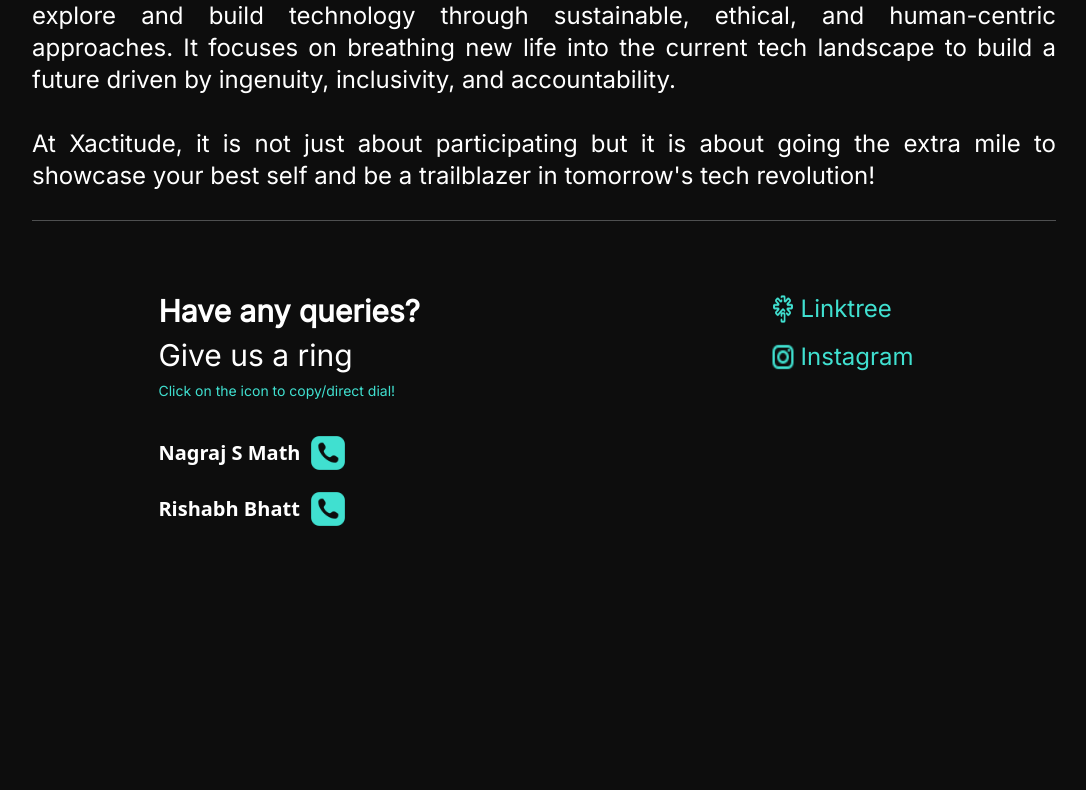
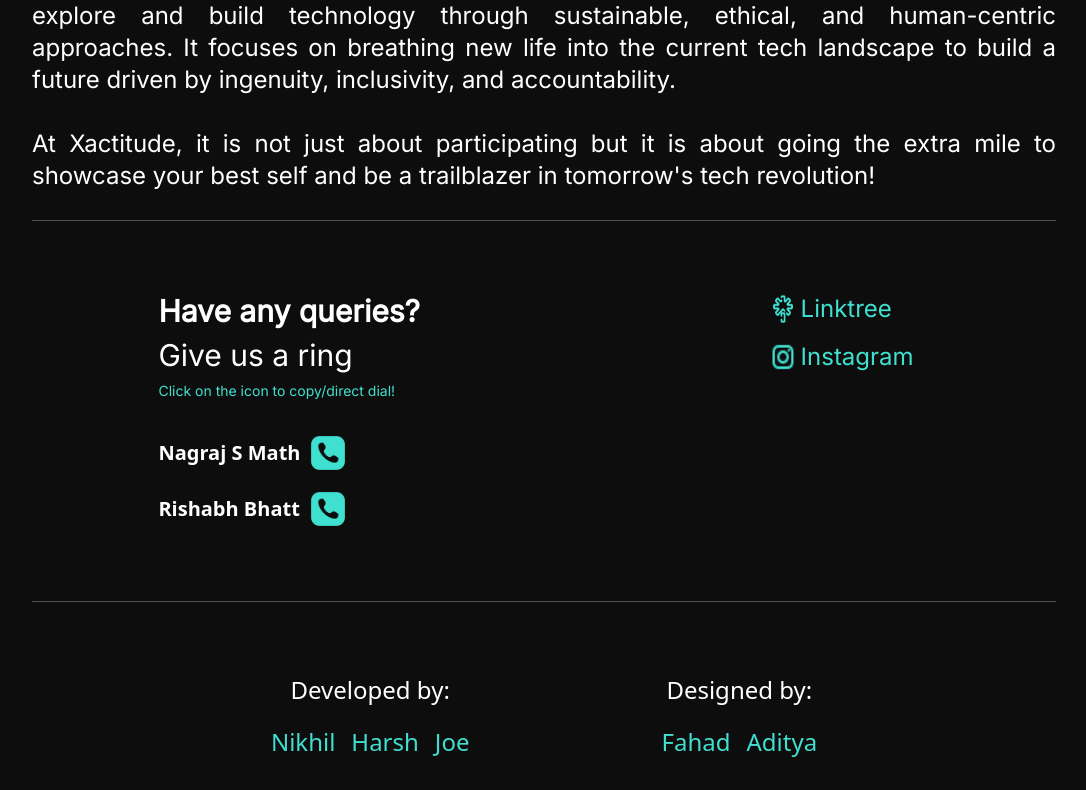
Before and after one commit to nikhilcodes0/xactitude2k25, a Next.js app: page /about in a window 1280 px wide. Shown: the part 2541-3331 px from the top of the page, without its empty margins (96-1182 px from the left). Before the commit the page ends 3142 px from the top, so only its background shows below. Built offline with nearby package versions, Linux system fonts and the light colour scheme.

Commit message:
fixed footer

```diff
--- a/app/components/Footer.tsx
+++ b/app/components/Footer.tsx
@@ -2,10 +2,9 @@
 
 import React from "react";
 import insta from "../assets/insta.png";
-import phone from "../assets/phone.png"
+import phone from "../assets/phone.png";
 import ltree from "../assets/linktree.png";
 import Image from "next/image";
-
 
 
 function copyPhoneNumber() {
@@ -22,11 +21,17 @@ function copyPhoneNumber() {
 
 const Footer = () => {
   return (
+    <div>
+
       <div className="flex justify-between my-16 md:max-w-[80%]  mx-auto lg:text-2xl text-white flex-col gap-10 px-6 md:flex-row ">
         <div className="">
-        <p className="font-black my-2 font-inter text-2xl md:text-3xl">Have any queries?</p>
+          <p className="font-black my-2 font-inter text-2xl md:text-3xl">
+            Have any queries?
+          </p>
           <p className="my-2 font-inter text-2xl md:text-3xl">Give us a ring</p>
-        <p className="my-2 font-inter text-sm text-[#40E0D0]">Click on the icon to copy/direct dial!</p>
+          <p className="my-2 font-inter text-sm text-[#40E0D0]">
+            Click on the icon to copy/direct dial!
+          </p>
           <div className="flex gap-2 items-center mt-6">
             <p className="text-sm font-bold  text-white cursor-pointer font-sans md:text-xl">
               Nagraj S Math
@@ -36,7 +41,7 @@ const Footer = () => {
               className="text-sm font-bold my-2 text-[#40E0D0] cursor-pointer font-sans"
               onClick={copyPhoneNumber}
             >
-            <Image src={phone} alt="" className="w-6 md:w-10"/>
+              <Image src={phone} alt="" className="w-6 md:w-10" />
             </a>
           </div>
           <div className="flex gap-2 items-center">
@@ -48,7 +53,7 @@ const Footer = () => {
               className="text-sm font-bold my-2 text-[#40E0D0] cursor-pointer font-sans"
               onClick={copyPhoneNumber}
             >
-            <Image src={phone} alt="" className="w-6 md:w-10"/>
+              <Image src={phone} alt="" className="w-6 md:w-10" />
             </a>
           </div>
         </div>
@@ -71,6 +76,57 @@ const Footer = () => {
             {" "}
             <Image src={insta} alt="" className="w-7" /> Instagram
           </a>
+        </div>
+      </div>
+      <hr className='border-neutral-600 w-full'/>
+      <div className="bg-transparent flex justify-center items-center font-sans gap-[10rem] w-full mt-10 py-8">
+        <div className="flex flex-col ">
+          <p className="text-center mb-5 md:text-xl xl:text-2xl">Developed by:</p>
+          <div className="flex gap-4 flex-wrap px-4">
+
+            <a
+              href="https://github.com/nikhilcodes0"
+              target="_blank"
+              className="inline text-[#40E0D0] md:text-lg xl:text-2xl"
+            >
+                Nikhil
+
+            </a>
+            <a
+              href="https://github.com/4all3n"
+              target="_blank"
+              className="inline text-[#40E0D0] md:text-lg xl:text-2xl"
+            >
+              Harsh
+            </a>
+            <a
+              href="https://github.com/R3tr0gh057"
+              target="_blank"
+              className="inline text-[#40E0D0] md:text-lg xl:text-2xl"
+            >
+              Joe
+            </a>
+          </div>
+        </div>
+        <div>
+          <p className="text-center mb-5 md:text-xl xl:text-2xl">Designed by:</p>
+          <div className="flex gap-4 flex-wrap px-4">
+            <a
+              href=""
+              target="_blank"
+              className="inline text-[#40E0D0] md:text-lg xl:text-2xl"
+            >
+              Fahad
+            </a>
+            <a
+              href=""
+              target="_blank"
+              className="inline text-[#40E0D0] md:text-lg xl:text-2xl"
+            >
+              Aditya
+            </a>
+          </div>
+        </div>
 
       </div>
     </div>
```
Lines whose indentation alone changed are shown as unchanged.
